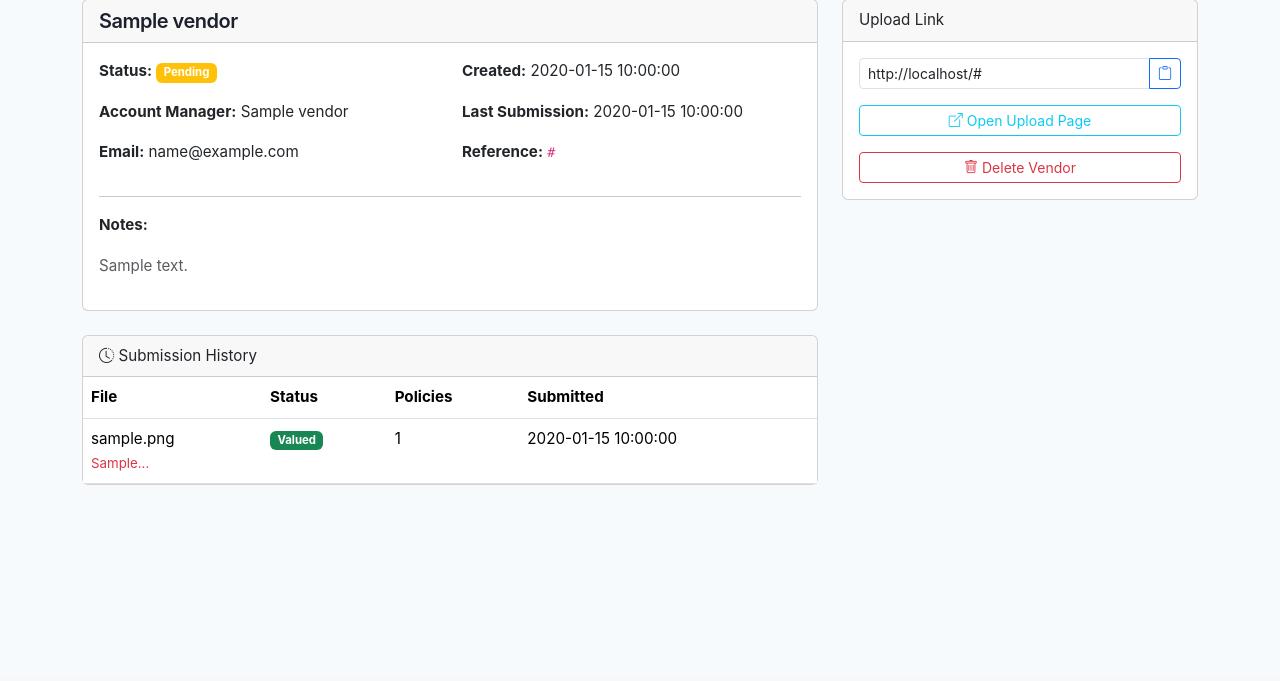
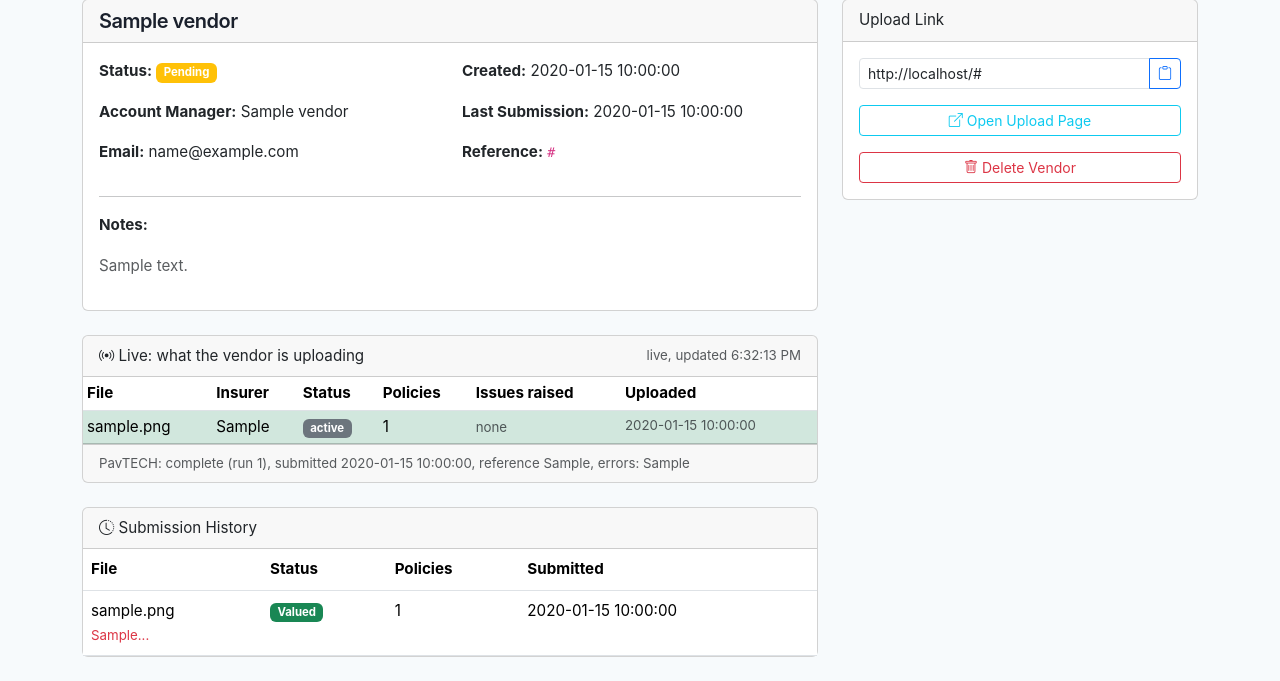
Before and after one commit to PaulAyre/SourceTECH, a Flask app: page /admin/vendors/# in a window 1280 px wide. Shown: the part 123-804 px from the top of the page. Before the commit the page ends 608 px from the top, so only its background shows below. Run offline with Flask 3, Linux system fonts and the light colour scheme; the visitor is signed in with stand-in values (Sample User, id 1); tables that the repository leaves empty hold one stand-in row (values such as "Sample post").

Commit message:
SourceTECH admin: live panel on the vendor page (what the vendor is uploading, 5s poll via /admin/vendors/<code>/live.json); v2.5.0 feature folded into the v3 line
Co-Authored-By: Claude Fable 5.1 <noreply@anthropic.com>

```diff
--- a/app.py
+++ b/app.py
@@ -485,6 +485,59 @@ def admin_vendor_created(url_code):
     return render_template('admin/vendor_created.html', vendor=vendor, upload_url=upload_url)
 
 
+@app.route('/admin/vendors/<url_code>/live.json')
+@admin_required
+def admin_vendor_live(url_code):
+    """v2.5.0 (Paul, 24 Sep 2026): what the vendor is doing RIGHT NOW, for the admin page's
+    live panel. Every file as it lands (status, insurer, policy count, the validation
+    warnings and PII columns removed, i.e. the same issues PavTECH's first stage raises),
+    every submission with its PavTECH status. Polled every 5 seconds by vendor_detail.html."""
+    db = get_db()
+    vendor = db.execute("SELECT * FROM vendors WHERE url_code = ?", (url_code,)).fetchone()
+    if not vendor:
+        db.close()
+        return jsonify({'error': 'no such vendor'}), 404
+    files = db.execute("SELECT * FROM vendor_files WHERE vendor_id = ? ORDER BY uploaded_at DESC", (vendor['id'],)).fetchall()
+    subs = db.execute("SELECT * FROM submissions WHERE vendor_id = ? ORDER BY submitted_at DESC", (vendor['id'],)).fetchall()
+    db.close()
+
+    def _j(v, default):
+        try:
+            return json.loads(v) if v else default
+        except Exception:
+            return default
+
+    out_files = []
+    for f in files:
+        d = dict(f)
+        pii = _j(d.get('pii_report'), {})
+        out_files.append({
+            'filename': d.get('original_filename') or d.get('filename'),
+            'insurer': d.get('insurer'),
+            'status': d.get('status'),
+            'uploaded_at': d.get('uploaded_at'),
+            'policy_count': d.get('policy_count'),
+            'size': d.get('file_size'),
+            'warnings': _j(d.get('validation_warnings'), []),
+            'pii_removed': pii.get('columns_removed', []),
+            'pii_anonymized': pii.get('columns_anonymized', []),
+            'summary': _j(d.get('processing_summary'), []),
+        })
+    out_subs = [{
+        'submitted_at': dict(s_)['submitted_at'], 'reference': dict(s_).get('reference'),
+        'pavtech_status': dict(s_).get('pavtech_status'), 'pavtech_batch_id': dict(s_).get('pavtech_batch_id'),
+        'file_count': dict(s_).get('file_count'), 'policy_count': dict(s_).get('policy_count'),
+        'errors': dict(s_).get('validation_errors'),
+    } for s_ in subs]
+    return jsonify({
+        'vendor': {'name': vendor['vendor_name'], 'status': vendor['status'],
+                   'last_submission_at': vendor['last_submission_at'],
+                   'hubspot_deal_id': vendor['hubspot_deal_id'] if 'hubspot_deal_id' in vendor.keys() else None},
+        'files': out_files, 'submissions': out_subs,
+        'server_time': datetime.utcnow().isoformat() + 'Z',
+    })
+
+
 @app.route('/admin/vendors/<url_code>')
 @admin_required
 def admin_vendor_detail(url_code):
--- a/templates/admin/vendor_detail.html
+++ b/templates/admin/vendor_detail.html
@@ -46,6 +46,20 @@
                 <p class="text-muted">{{ vendor.notes }}</p>
                 {% endif %}
             </div>
+        </div>
+
+        <div class="card mb-4">
+            <div class="card-header d-flex justify-content-between align-items-center">
+                <span><i class="bi bi-broadcast"></i> Live: what the vendor is uploading</span>
+                <small class="text-muted" id="live-updated">connecting</small>
+            </div>
+            <div class="card-body p-0">
+                <table class="table table-sm mb-0" id="live-files">
+                    <thead><tr><th>File</th><th>Insurer</th><th>Status</th><th>Policies</th><th>Issues raised</th><th>Uploaded</th></tr></thead>
+                    <tbody><tr><td colspan="6" class="text-center text-muted py-3">Waiting for the first upload</td></tr></tbody>
+                </table>
+            </div>
+            <div class="card-footer small text-muted" id="live-pavtech">No submission to PavTECH yet</div>
         </div>
 
         <div class="card">
@@ -128,6 +142,44 @@
 
 {% block scripts %}
 <script>
+// v2.5.0: live panel, polls live.json every 5 seconds so the account manager can watch
+// the vendor's files land and the issues raised on each, as it happens.
+(function () {
+    const esc = (t) => String(t == null ? '' : t).replace(/[&<>"]/g, (c) => ({'&':'&amp;','<':'&lt;','>':'&gt;','"':'&quot;'}[c]));
+    const badge = (s) => {
+        const m = {uploaded: 'bg-info', processing: 'bg-info', complete: 'bg-success', valued: 'bg-success', error: 'bg-danger', validation_failed: 'bg-warning'};
+        return '<span class="badge ' + (m[s] || 'bg-secondary') + '">' + esc(s || 'unknown') + '</span>';
+    };
+    let seen = 0;
+    async function tick() {
+        try {
+            const r = await fetch('{{ url_for("admin_vendor_live", url_code=vendor.url_code) }}', {cache: 'no-store'});
+            if (!r.ok) throw new Error('HTTP ' + r.status);
+            const d = await r.json();
+            const tb = document.querySelector('#live-files tbody');
+            if (!d.files.length) {
+                tb.innerHTML = '<tr><td colspan="6" class="text-center text-muted py-3">Waiting for the first upload</td></tr>';
+            } else {
+                tb.innerHTML = d.files.map((f) => {
+                    const issues = [].concat(f.warnings || []).concat((f.pii_removed || []).map((c) => 'PII column removed: ' + c))
+                        .concat((f.pii_anonymized || []).map((c) => 'PII column anonymised: ' + c));
+                    const issuesHtml = issues.length ? '<ul class="mb-0 ps-3 small">' + issues.map((i) => '<li>' + esc(i) + '</li>').join('') + '</ul>' : '<span class="text-muted small">none</span>';
+                    return '<tr' + (d.files.length > seen ? ' class="table-success"' : '') + '><td>' + esc(f.filename) + '</td><td>' + esc(f.insurer || '?') + '</td><td>' + badge(f.status) + '</td><td>' + esc(f.policy_count == null ? '-' : f.policy_count) + '</td><td>' + issuesHtml + '</td><td class="small text-muted">' + esc(f.uploaded_at) + '</td></tr>';
+                }).join('');
+                seen = d.files.length;
+            }
+            const sub = d.submissions[0];
+            document.getElementById('live-pavtech').textContent = sub
+                ? 'PavTECH: ' + (sub.pavtech_status || 'queued') + (sub.pavtech_batch_id ? ' (run ' + sub.pavtech_batch_id + ')' : '') + ', submitted ' + sub.submitted_at + (sub.reference ? ', reference ' + sub.reference : '') + (sub.errors ? ', errors: ' + sub.errors : '')
+                : 'No submission to PavTECH yet (files are held until the vendor presses Review and Submit)';
+            document.getElementById('live-updated').textContent = 'live, updated ' + new Date().toLocaleTimeString();
+        } catch (e) {
+            document.getElementById('live-updated').textContent = 'live update failed: ' + e.message;
+        }
+    }
+    tick(); setInterval(tick, 5000);
+})();
+
 function copyLink() {
     const input = document.getElementById('upload-url');
     input.select();
```
